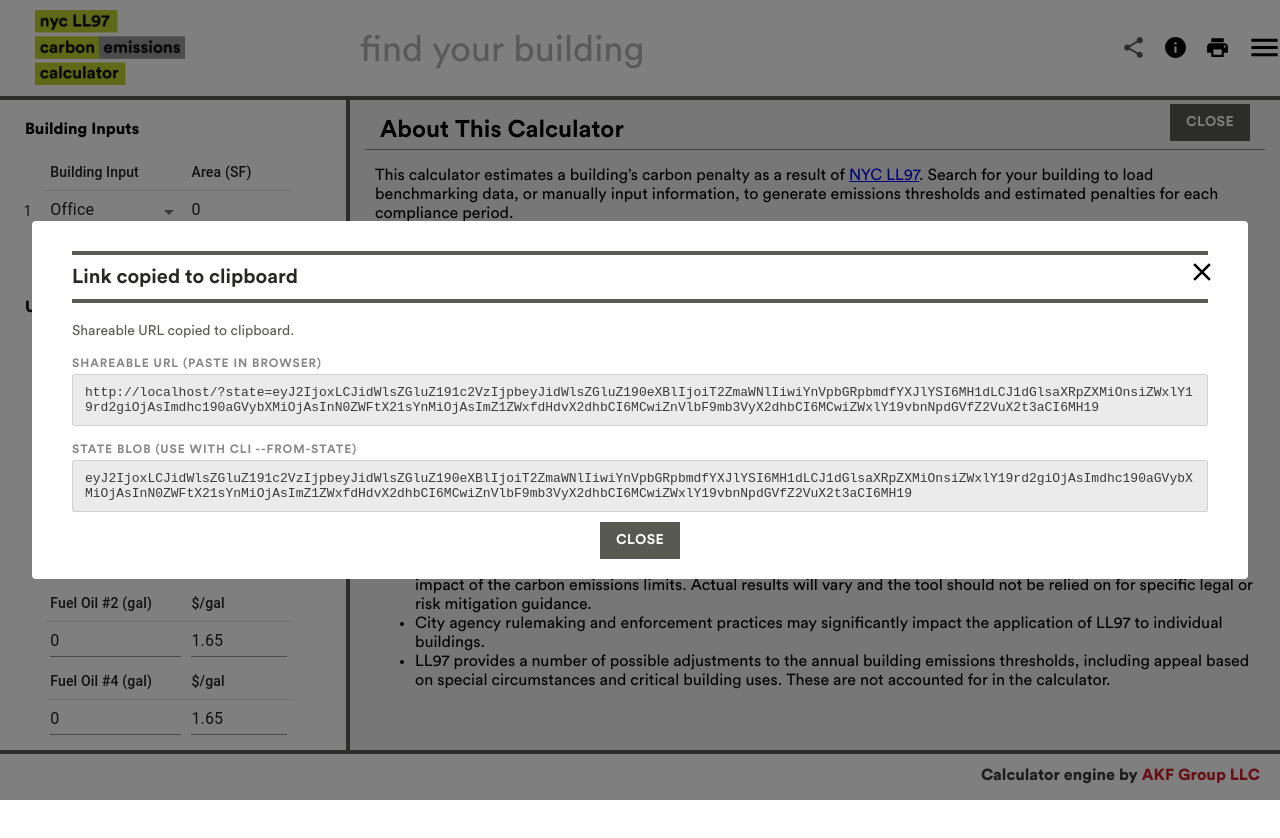
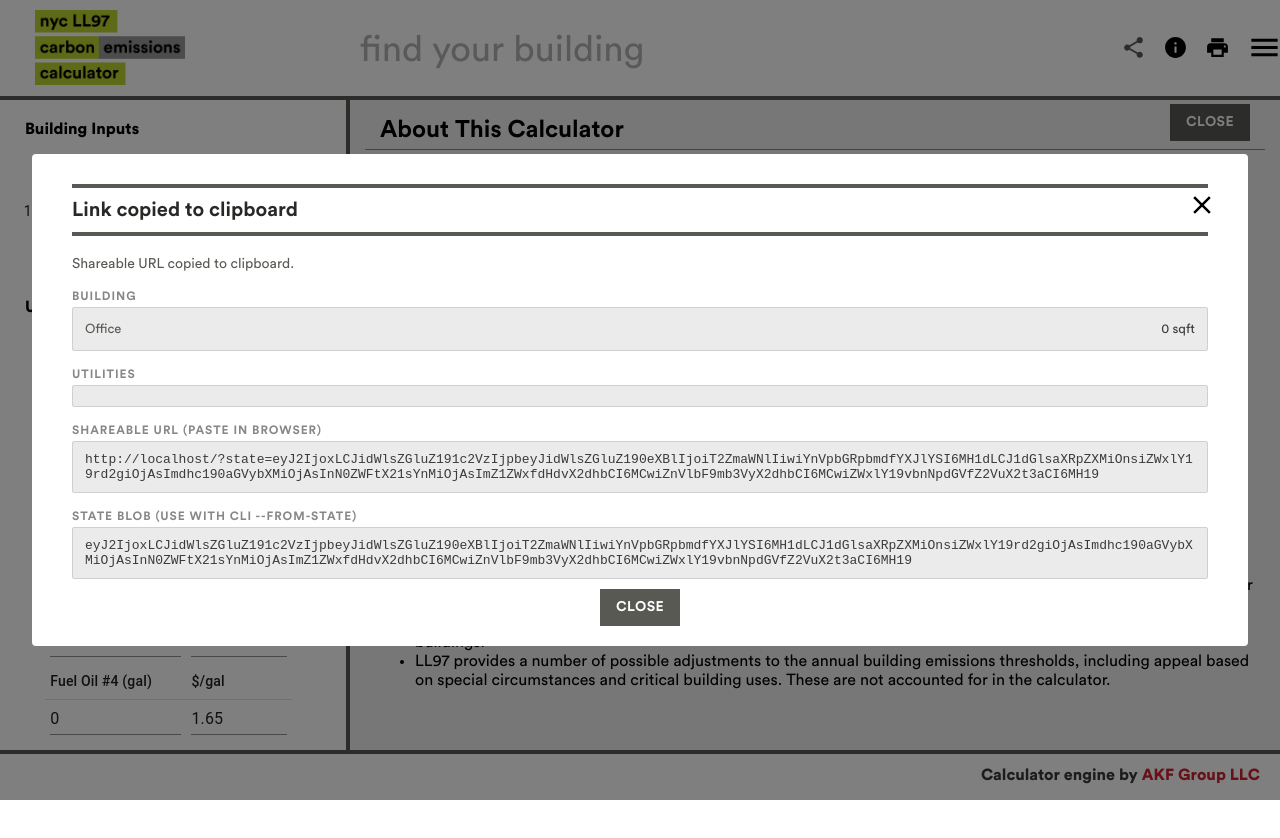
Before and after one commit to michaelsweeney/ll97-calculator-update, a React (Vite) app: page / in a window 1280 px wide. Both pictures are taken after a click on the button 1133 px from the left and 50 px from the top of the page. Shown: the top 838 px of the page. Built offline with nearby package versions, Linux system fonts and the light colour scheme.

Commit message:
feat: show decoded scenario fields in share dialog

```diff
--- a/src/components/header.tsx
+++ b/src/components/header.tsx
@@ -8,6 +8,7 @@ import { colors } from 'styles/colors'
 import { InfoIconButton, PrintIconButton, ShareIconButton } from './iconbuttons'
 import { encodeScenario } from '../shared/urlState'
 import { toScenario } from '../lib/scenarioAdapter'
+import type { BuildingScenario } from '../shared/types'
 import NavMenu from './navmenu'
 import ModalWrapper from './modals/modalwrapper'
 
@@ -104,6 +105,19 @@ const ShareDialogValue = styled('div')`
   color: ${colors.grays.dark};
 `
 
+const ShareDialogRow = styled('div')`
+  display: flex;
+  justify-content: space-between;
+  font-family: CircularStd-Book;
+  font-size: 13px;
+  padding: 3px 0;
+  color: ${colors.grays.dark};
+`
+
+const ShareDialogRowKey = styled('span')`
+  color: ${colors.grays.medium};
+`
+
 const ShareDialogCopied = styled('div')`
   font-family: CircularStd-Book;
   font-size: 14px;
@@ -137,7 +151,7 @@ const NavButtonWrapper = styled('div')`
 
 const Header = () => {
   const dispatch = useAppDispatch()
-  const [shareDialog, setShareDialog] = useState<{ url: string; blob: string } | null>(null)
+  const [shareDialog, setShareDialog] = useState<{ url: string; blob: string; scenario: BuildingScenario } | null>(null)
   const { is_ll84_loaded, ll84_year_label, ll84_building_name } = useAppSelector(
     state => state.ll84_query
   )
@@ -163,7 +177,7 @@ const Header = () => {
     url.searchParams.set('state', encoded)
     const fullUrl = url.toString()
     navigator.clipboard.writeText(fullUrl)
-    setShareDialog({ url: fullUrl, blob: encoded })
+    setShareDialog({ url: fullUrl, blob: encoded, scenario })
   }
 
   return (
@@ -175,6 +189,58 @@ const Header = () => {
         closable={true}
       >
         <ShareDialogCopied>Shareable URL copied to clipboard.</ShareDialogCopied>
+
+        <ShareDialogLabel>Building</ShareDialogLabel>
+        <ShareDialogValue>
+          {shareDialog?.scenario.building_uses.map((u, i) => (
+            <ShareDialogRow key={i}>
+              <ShareDialogRowKey>{u.building_type}</ShareDialogRowKey>
+              <span>{u.building_area.toLocaleString()} sqft</span>
+            </ShareDialogRow>
+          ))}
+        </ShareDialogValue>
+
+        <ShareDialogLabel>Utilities</ShareDialogLabel>
+        <ShareDialogValue>
+          {shareDialog && (() => {
+            const u = shareDialog.scenario.utilities
+            const rows: { label: string; value: string }[] = [
+              { label: 'Electricity', value: `${u.elec_kwh.toLocaleString()} kWh` },
+              { label: 'Natural gas', value: `${u.gas_therms.toLocaleString()} therms` },
+              { label: 'Steam', value: `${u.steam_mlbs.toLocaleString()} Mlbs` },
+              { label: 'Fuel oil #2', value: `${u.fuel_two_gal.toLocaleString()} gal` },
+              { label: 'Fuel oil #4', value: `${u.fuel_four_gal.toLocaleString()} gal` },
+              { label: 'Onsite generation', value: `${u.elec_onsite_gen_kwh.toLocaleString()} kWh` },
+            ].filter(r => !r.value.startsWith('0'))
+            return rows.map(r => (
+              <ShareDialogRow key={r.label}>
+                <ShareDialogRowKey>{r.label}</ShareDialogRowKey>
+                <span>{r.value}</span>
+              </ShareDialogRow>
+            ))
+          })()}
+        </ShareDialogValue>
+
+        {shareDialog?.scenario.ll84 && (
+          <>
+            <ShareDialogLabel>LL84 source</ShareDialogLabel>
+            <ShareDialogValue>
+              <ShareDialogRow>
+                <ShareDialogRowKey>BBL</ShareDialogRowKey>
+                <span>{shareDialog.scenario.ll84.bbl}</span>
+              </ShareDialogRow>
+              <ShareDialogRow>
+                <ShareDialogRowKey>Building</ShareDialogRowKey>
+                <span>{shareDialog.scenario.ll84.building_name}</span>
+              </ShareDialogRow>
+              <ShareDialogRow>
+                <ShareDialogRowKey>Year</ShareDialogRowKey>
+                <span>{shareDialog.scenario.ll84.year_label}</span>
+              </ShareDialogRow>
+            </ShareDialogValue>
+          </>
+        )}
+
         <ShareDialogLabel>Shareable URL (paste in browser)</ShareDialogLabel>
         <ShareDialogValue>{shareDialog?.url}</ShareDialogValue>
         <ShareDialogLabel>State blob (use with CLI --from-state)</ShareDialogLabel>
```
